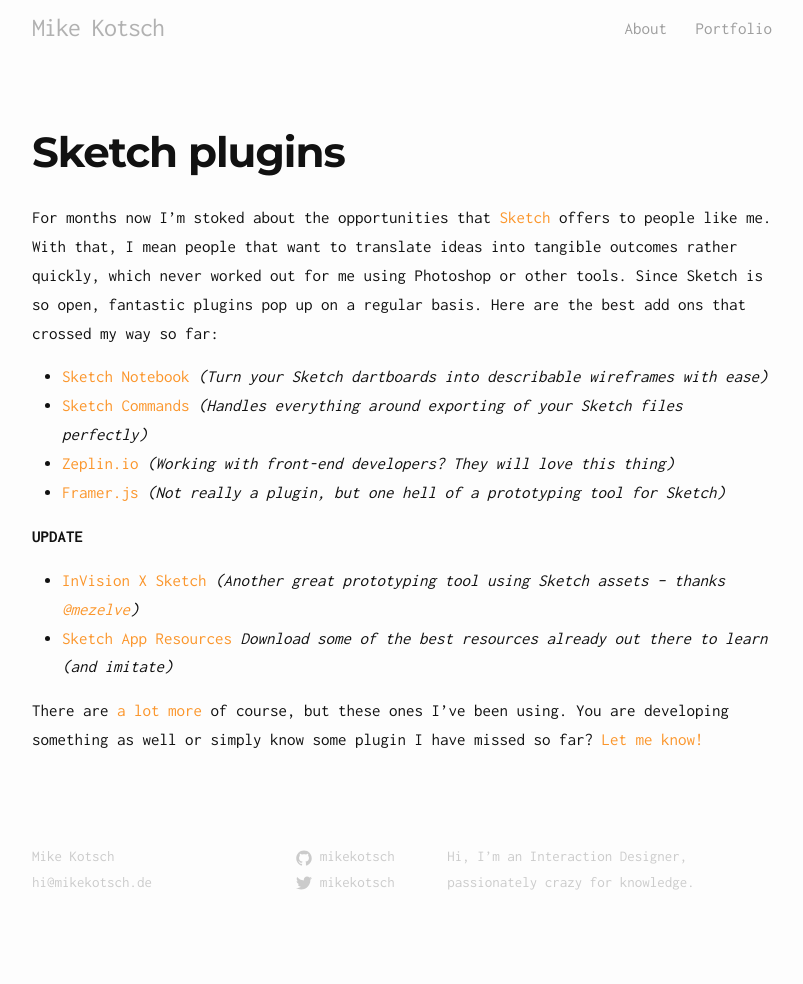
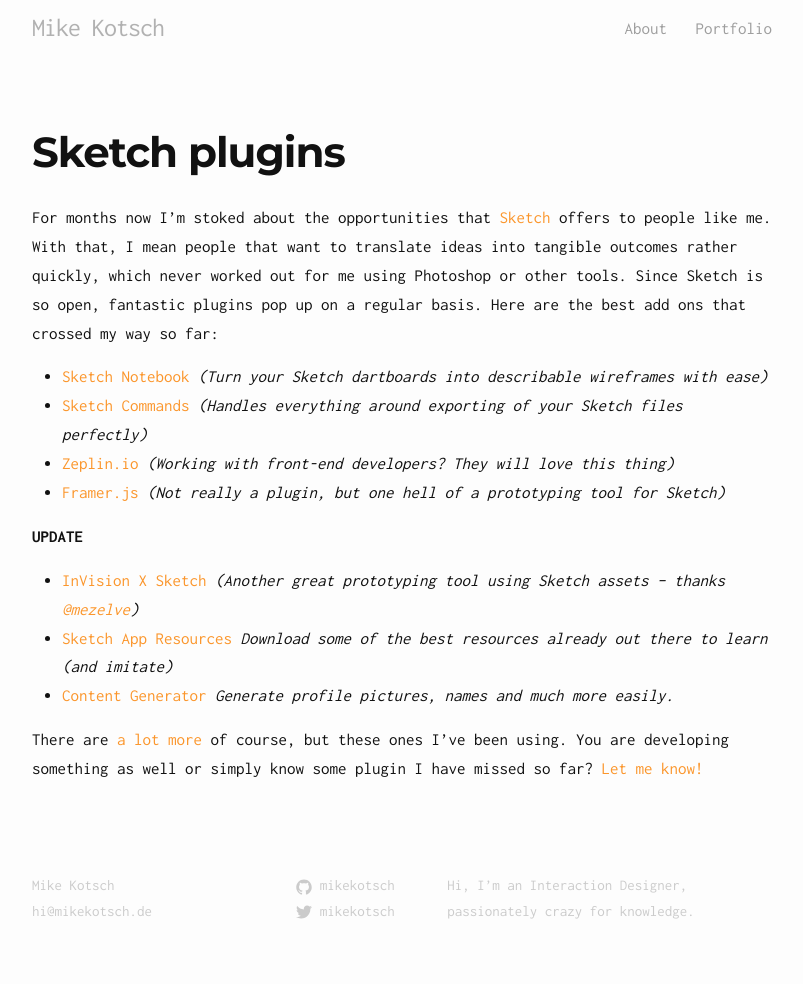
Before and after one commit to mikekotsch/mikekotsch.github.io, a Jekyll site: the page built from _posts/2014-11-25-sketch-plugins.markdown, in a window 1280 px wide. Shown: the whole page, without its empty margins (238-1041 px from the left). Built offline with Jekyll 4.4.1, drawn with Linux system fonts in a browser that asks for light colours; before the commit the page ends 955 px from its top, so only the background shows below that.

Commit message:
Sketch Update

```diff
--- a/_posts/2014-11-25-sketch-plugins.markdown
+++ b/_posts/2014-11-25-sketch-plugins.markdown
@@ -14,6 +14,7 @@
 
 + [InVision X Sketch][invision] *(Another great prototyping tool using Sketch assets – thanks [@mezelve][pieter])*
 + [Sketch App Resources][ui8] *Download some of the best resources already out there to learn (and imitate)*
++ [Content Generator][content-generator] *Generate profile pictures, names and much more easily.*
 
 There are [a lot more][more-plugins] of course, but these ones I’ve been using. You are developing something as well or simply know some plugin I have missed so far? [Let me know!][twitter]
 
@@ -27,5 +28,6 @@
 [pieter]: https://twitter.com/mezelve
 [ui8]: https://ui8.net/category/sketch
 [more-plugins]: https://gist.github.com/bomberstudios/7694497
+[content-generator]: https://github.com/timuric/Content-generator-sketch-plugin
 
 [twitter]:  https://twitter.com/mikekotsch
```
